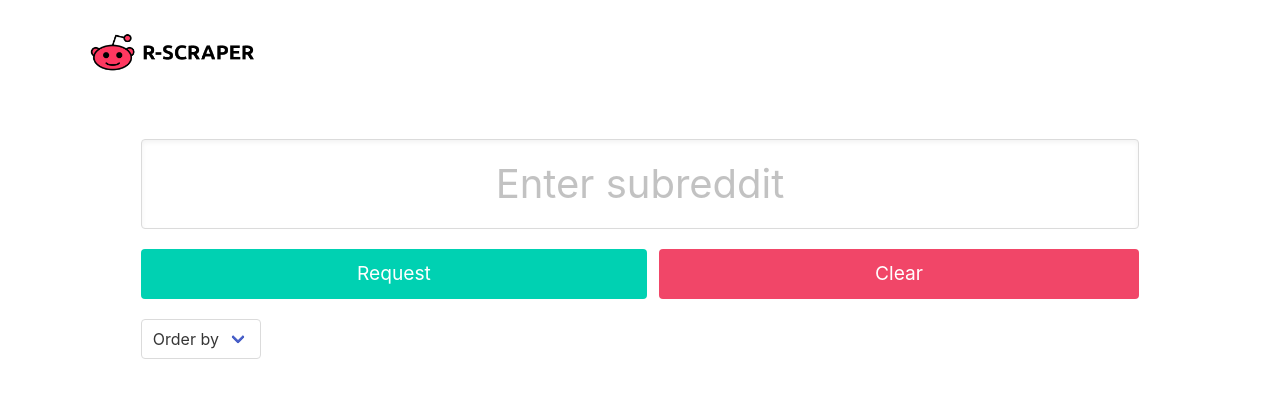
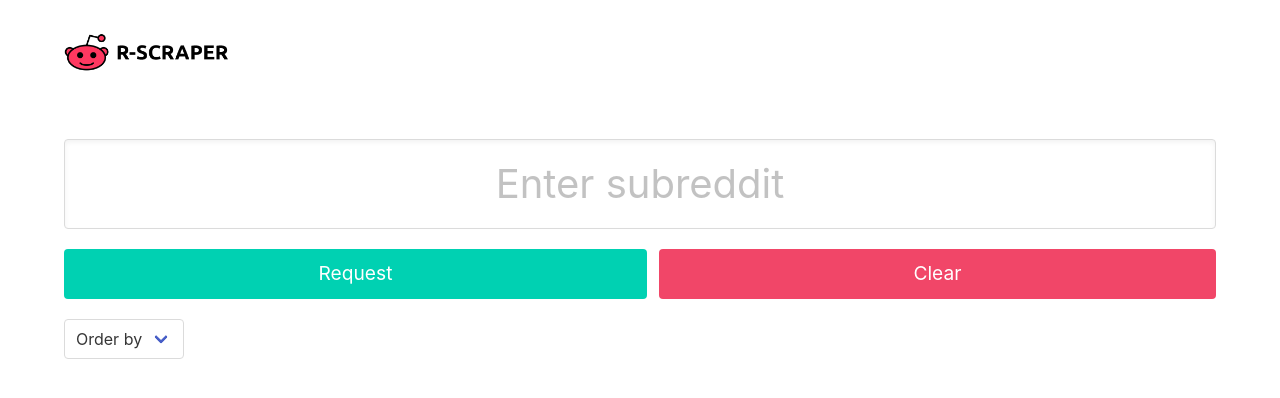
Before and after one commit to covertbert/subreddit-scraper, a Vue app: page / in a window 1280 px wide. Shown: the top 398 px of the page. Built offline with nearby package versions, Linux system fonts and the light colour scheme.

Commit message:
Fixed gutter padding

```diff
--- a/src/App.vue
+++ b/src/App.vue
@@ -17,7 +17,9 @@
 </script>
 
 <style>
-	.container {
-		padding: 0 2vw;
+	@media (max-width: 1000px) {
+		.container {
+			padding: 0 2vw;
+		}
 	}
 </style>
```
